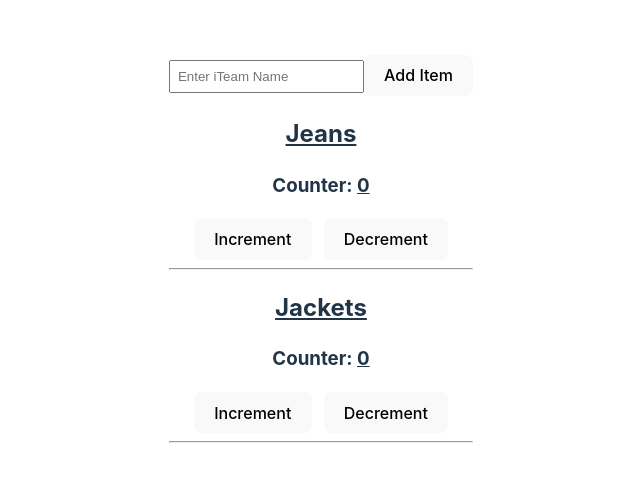
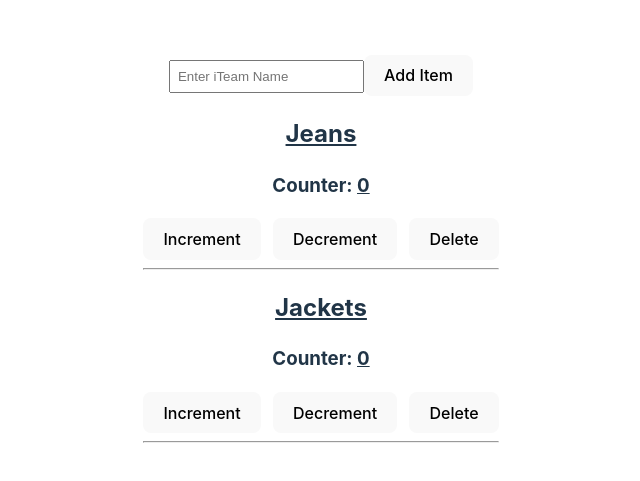
Before and after one commit to israrkhann08/Mern-19-ReactFrontEnd, a React (Vite) app in the folder front-end/: page / in a window 1280 px wide. Shown: the part 147-628 px from the top of the page, without its empty margins (319-959 px from the left). Built offline with nearby package versions, Linux system fonts and the light colour scheme.

Commit message:
throught function jugar pass props through child to parent

```diff
--- a/front-end/src/App.jsx
+++ b/front-end/src/App.jsx
@@ -1,39 +1,13 @@
-import { useState } from "react";
 import "./App.css";
-import Counter from "./components/Counter";
+import Home from "./pages/Home";
+
 
 function App() {
-  const [items, setItems] = useState(["Jeans", "Jackets"]);
-  const [userInput, setUserTnput] = useState("");
 
-  const inputChangeHandler = (e) => {
-    setUserTnput(e.target.value);
-      //  console.log(e.target.value);
-  };
-
-  const addItemInputHandler = () => {
-    setItems([...items, userInput]);
-    setUserTnput("");
-  };
 
   return (
     <>
-    <input
-    value={userInput}
-    onChange={inputChangeHandler}
-    placeholder="Enter iTeam Name"
-    style={{'padding': '7px'}}
-     />
-
-    <button
-    onClick={addItemInputHandler}>
-      Add Item
-    </button>
-
-      {items.map((item, index, arr) => {
-        return <Counter itemName={item} />;
-      })}
-
+    <Home/>
     </>
   );
 }
--- a/front-end/src/components/Counter.jsx
+++ b/front-end/src/components/Counter.jsx
@@ -7,19 +7,14 @@ const Counter = (props) => {
     setCount(count + 1);
   };
 
-  // four useCase of useEffect -1> without dependency,-2> with dependency -3>[count] pass state,
-  // -4>mix 3 clean up function
-  useEffect( () => {
-    console.log("UseEffect run for count value: ", count);
 
+//   useEffect(() => {
+//     console.log("UseEffect run for count value: ", count);
 
-
-    return () => {
-        console.log("Clean up function", count);
-
-    }
-  },[count])
-
+//     return () => {
+//       console.log("Clean up function", count);
+//     };
+//   }, [count]);
 
   return (
     <>
@@ -33,12 +28,17 @@ const Counter = (props) => {
         Increment
       </button>
 
-      <button onClick={() => { setCount(count - 1);
+      <button
+        onClick={() => {
+          setCount(count - 1);
         }}
       >
         Decrement
       </button>
 
+      <button style={{ marginLeft: "12px" }} onClick={ ()=> {
+        props.xyz()
+      }}>Delete</button>
       <hr />
     </>
   );
--- /dev/null
+++ b/front-end/src/pages/Home.jsx
@@ -0,0 +1,41 @@
+import React from "react";
+import { useState } from "react";
+import Counter from "../components/Counter";
+
+const Home = () => {
+  const [items, setItems] = useState(["Jeans", "Jackets"]);
+  const [userInput, setUserTnput] = useState("");
+
+  const inputChangeHandler = (e) => {
+    setUserTnput(e.target.value);
+  };
+
+  const addItemInputHandler = () => {
+    setItems([...items, userInput]);
+    setUserTnput("");
+  };
+
+  return (
+    <>
+      <input
+        value={userInput}
+        onChange={inputChangeHandler}
+        placeholder="Enter iTeam Name"
+        style={{ padding: "7px" }}
+      />
+
+      <button onClick={addItemInputHandler}>Add Item</button>
+
+      {items.map((item, index, arr) => {
+        return <Counter
+        key={index}
+         itemName={item}
+         xyz={(n) => {
+            console.log("xyz called for" , n);
+         }} />;
+      })}
+    </>
+  );
+};
+
+export default Home;
```
Also changed, not shown: front-end/src/pages/Products.jsx (added, +10 -0 lines).
